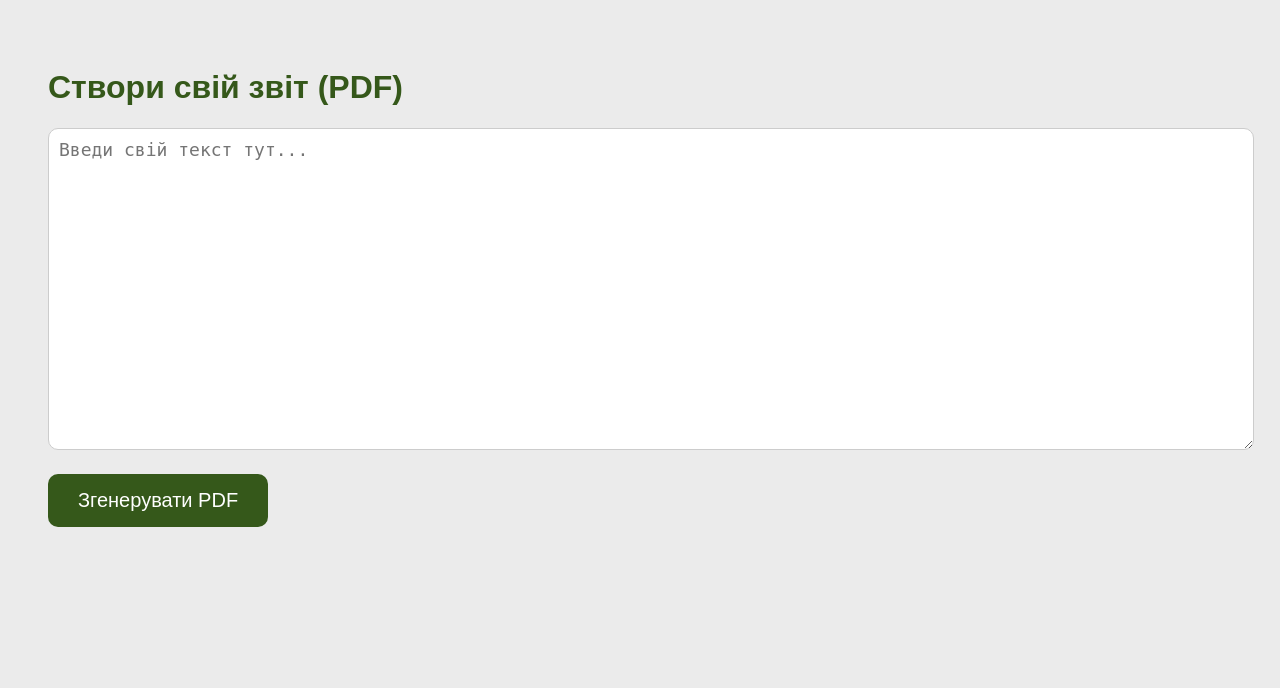
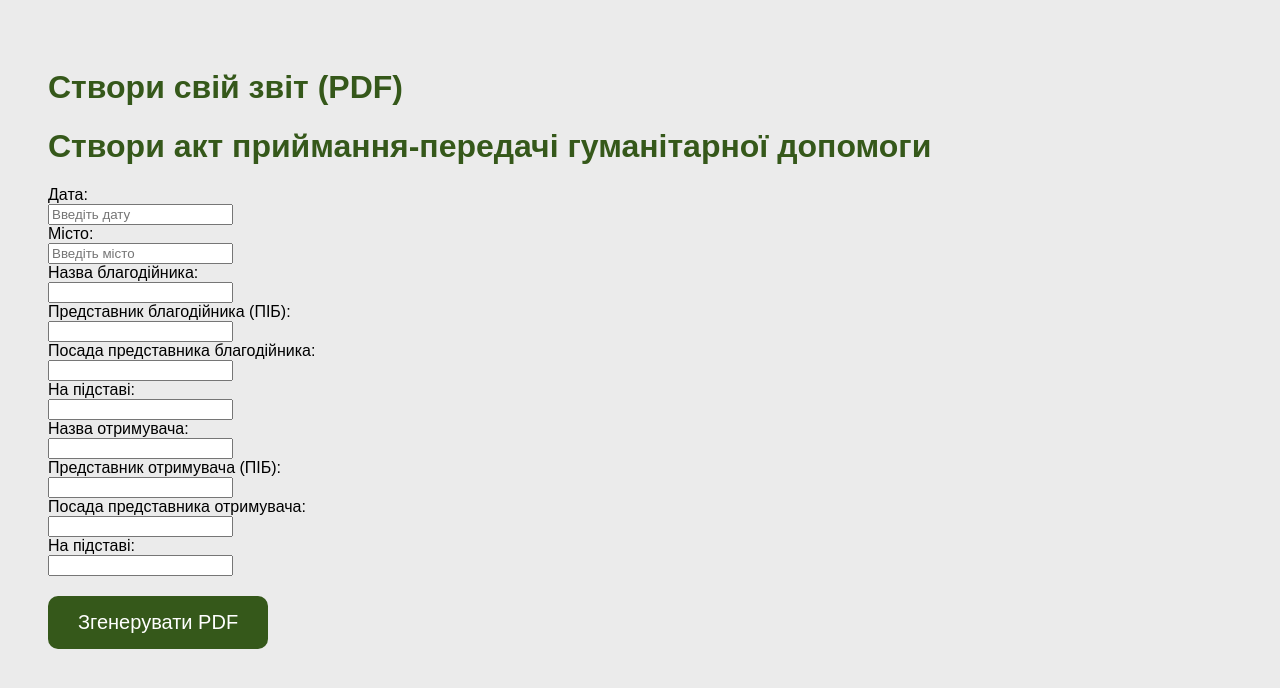
Before and after one commit to PechenenkoYara/military-app, a Flask app: template website/templates/create_pdf.html in a window 1280 px wide. Shown: the top 688 px of the page. Run offline with Flask 3, Linux system fonts and the light colour scheme; the template is opened without the code that fills it, so the values that code supplies are empty.

Commit message:
creating act

```diff
--- a/website/templates/create_pdf.html
+++ b/website/templates/create_pdf.html
@@ -36,13 +36,42 @@
   </style>
 </head>
 <body>
-
 <h1>Створи свій звіт (PDF)</h1>
 
+<h1>Створи акт приймання-передачі гуманітарної допомоги</h1>
+
 <form action="/create_pdf" method="post">
-  <textarea name="text_content" placeholder="Введи свій текст тут..."></textarea><br>
+  <label for="date">Дата:</label><br>
+  <input type="text" name="date" id="date" placeholder="Введіть дату" required><br>
+
+  <label for="city">Місто:</label><br>
+  <input type="text" name="city" id="city" placeholder="Введіть місто" required><br>
+
+  <label for="donor_name">Назва благодійника:</label><br>
+  <input type="text" name="donor_name" id="donor_name" required><br>
+
+  <label for="donor_representative">Представник благодійника (ПІБ):</label><br>
+  <input type="text" name="donor_representative" id="donor_representative" required><br>
+
+  <label for="donor_position">Посада представника благодійника:</label><br>
+  <input type="text" name="donor_position" id="donor_position" required><br>
+
+  <label for="donor_basis">На підставі:</label><br>
+  <input type="text" name="donor_basis" id="donor_basis" required><br>
+
+  <label for="recipient_name">Назва отримувача:</label><br>
+  <input type="text" name="recipient_name" id="recipient_name" required><br>
+
+  <label for="recipient_representative">Представник отримувача (ПІБ):</label><br>
+  <input type="text" name="recipient_representative" id="recipient_representative" required><br>
+
+  <label for="recipient_position">Посада представника отримувача:</label><br>
+  <input type="text" name="recipient_position" id="recipient_position" required><br>
+
+  <label for="recipient_basis">На підставі:</label><br>
+  <input type="text" name="recipient_basis" id="recipient_basis" required><br>
+
   <button type="submit">Згенерувати PDF</button>
 </form>
-
 </body>
 </html>
```
Also changed, not shown: website/generate_pdf.py (+28 -11 lines), instance/database.db.
